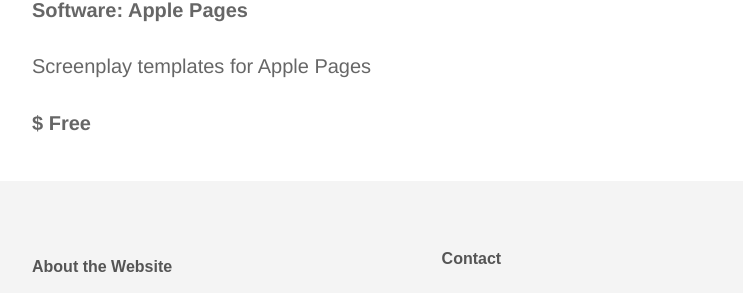
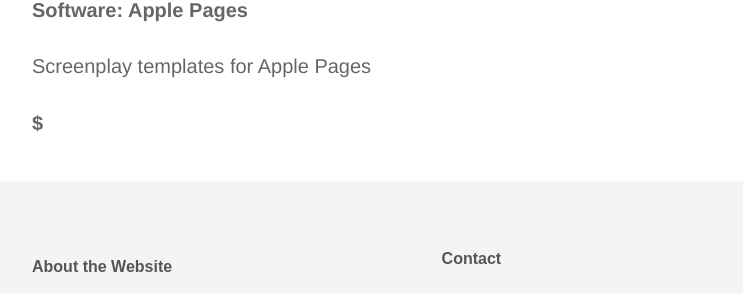
Before and after one commit to NicoleMRandazzo/nicolemrandazzo.github.io, a Jekyll site: the page built from _products/Screenplay-template-for-Apple-Pages-Warner-Brothers.md, in a window 1280 px wide and 900 px high, scrolled down 2909 px. Shown: the part 483-776 px from the top of the window, without its empty margins (96-839 px from the left). Built offline with Jekyll 4.4.1, drawn with Linux system fonts in a browser that asks for light colours.

Commit message:
Update Screenplay-template-for-Apple-Pages-Warner-Brothers.md

```diff
--- a/_products/Screenplay-template-for-Apple-Pages-Warner-Brothers.md
+++ b/_products/Screenplay-template-for-Apple-Pages-Warner-Brothers.md
@@ -6,8 +6,6 @@ cat: writing
 description_markdown: >-
   Screenplay templates for Apple Pages
 date: 2020-01-21 23:12:06 +0100
-last_modified_at: '2020-05-17'
-price: Free
 text-button: I need this template to write my script!
 image: /images/templates/screenplay/Screenplay_Warner_Brothers_template.png
 ---
```
